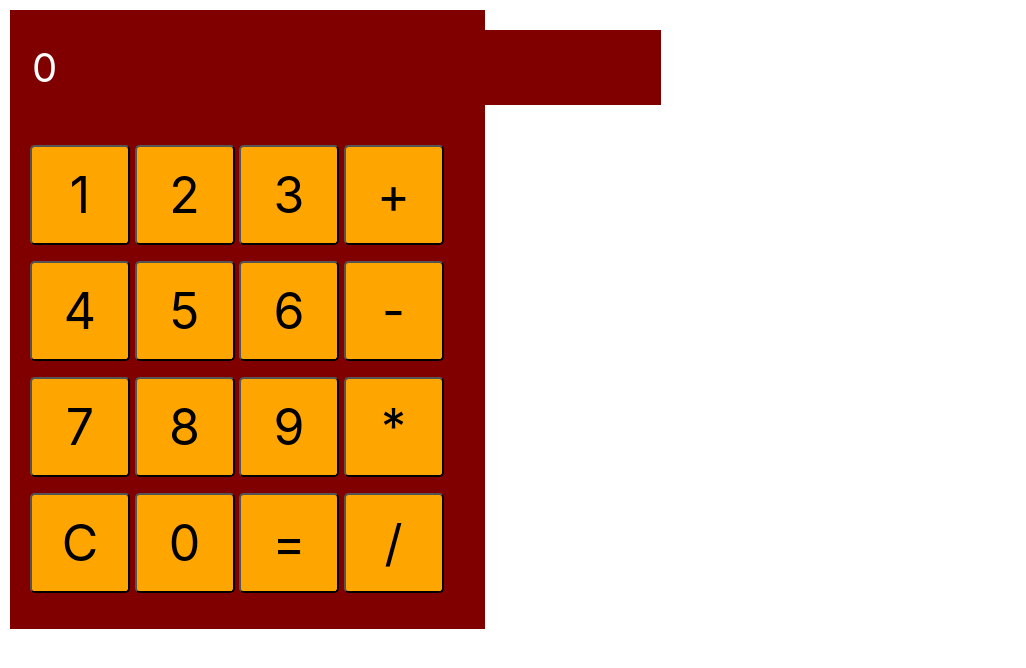
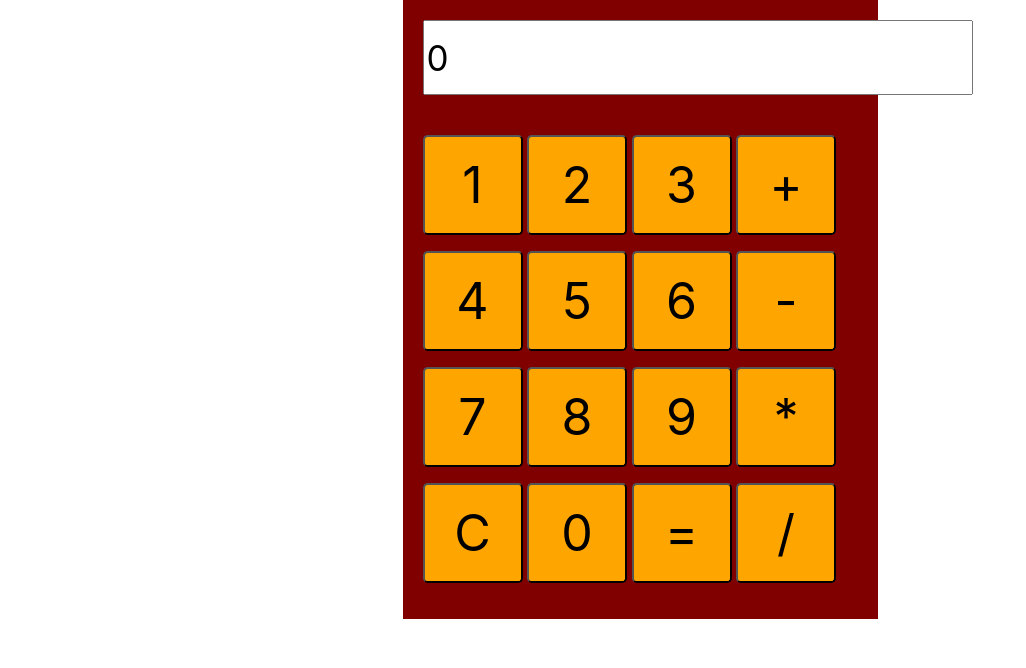
Before and after one commit to mikerossi77/Calculator, a plain HTML site: page calculator.html in a window 1280 px wide. Shown: the whole page, without its empty margins (0-1026 px from the left). Drawn offline with nearby package versions, Linux system fonts and the light colour scheme.

Commit message:
look and feel

```diff
--- a/style.css
+++ b/style.css
@@ -10,17 +10,16 @@ body {
 }
 #result {
     height: 75px;
-    font-size: 40px;
-    background: maroon;
+    font-size: 35px;
+    /* background: maroon;
     border: maroon;
-    color: white;
+    color: white; */
 }
 
 #backing {
     background: maroon;
     width: 475px;
     padding: 20px;
-    margin: 10px;
     height: 100%;
 }
 #VT {
```
